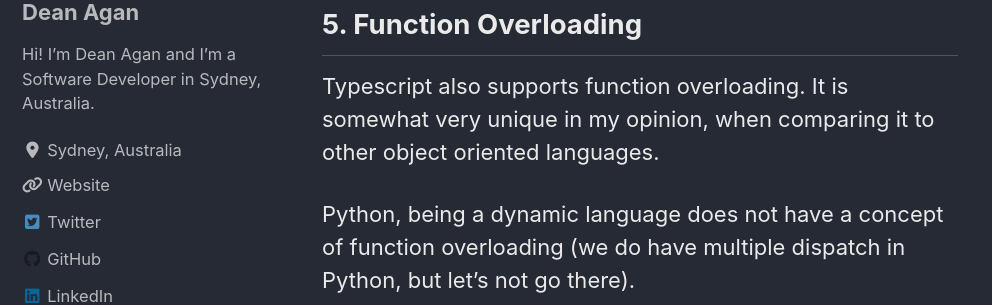
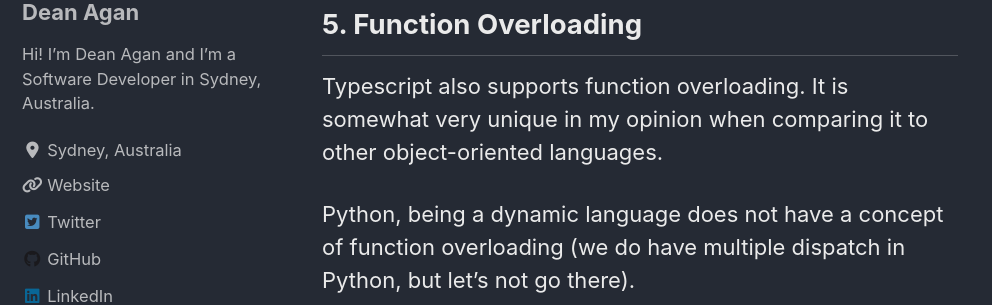
Before and after one commit to deanagan/deanagan.github.io, a Jekyll site: the page built from _posts/2020-05-09-Discovering-Typescript-Part-1.md, in a window 1280 px wide and 900 px high, scrolled down 6126 px. Shown: the part 187-492 px from the top of the window, without its empty margins (0-992 px from the left). Built offline with Jekyll 4.4.1, drawn with Linux system fonts in a browser that asks for light colours; cached includes are drawn as plain includes; nearby versions of some CDN libraries; some of the changed text lies outside the part shown.

Commit message:
Fixed typos

````diff
--- a/_posts/2020-05-09-Discovering-Typescript-Part-1.md
+++ b/_posts/2020-05-09-Discovering-Typescript-Part-1.md
@@ -13,7 +13,7 @@ defaults:
       related: true
 ---
 
-Today, I decided to learn Typescript, and here are 6 items I learned. These are not meant to be a comprehensive coverage of the language.
+Today, I decided to learn Typescript, and here are 6 items I learned. These are not meant to be comprehensive coverage of the language.
 
 ## 1. Variables and Functions
 Being a transpiler for Javascript, it is expected to be closer to how Javascript does its function.
@@ -190,7 +190,7 @@ These are called **rest parameters** in Typescript.
 
 ## 5. Function Overloading
 
-Typescript also supports function overloading. It is somewhat very unique in my opinion, when comparing it to other object oriented languages.
+Typescript also supports function overloading. It is somewhat very unique in my opinion when comparing it to other object-oriented languages.
 
 Python, being a dynamic language does not have a concept of function overloading (we do have multiple dispatch in Python, but let's not go there).
 
@@ -266,7 +266,7 @@ let greetFn = name:string => console.log(`Hello ${name}`);
 greetFn("Bob");
 ```
 
-This however leads to an error, so I had to put back the parenthesis.
+This, however, leads to an error, so I had to put back the parenthesis.
 
 
 And that is it! Stay tuned for part 2, where I will share a few things I learned about classes in Typescript.
````
